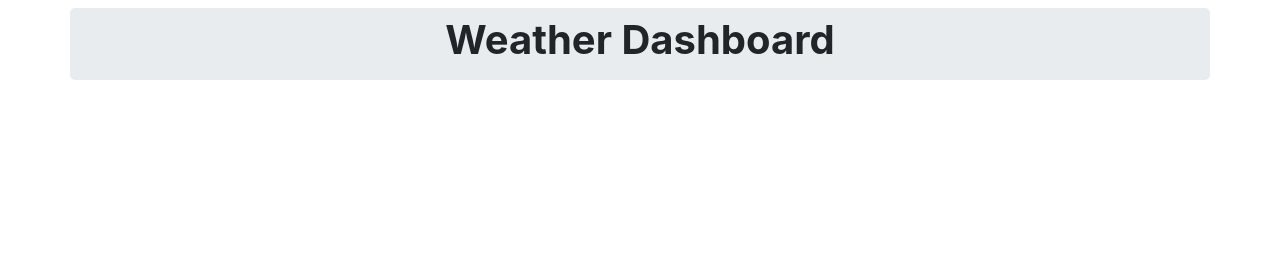
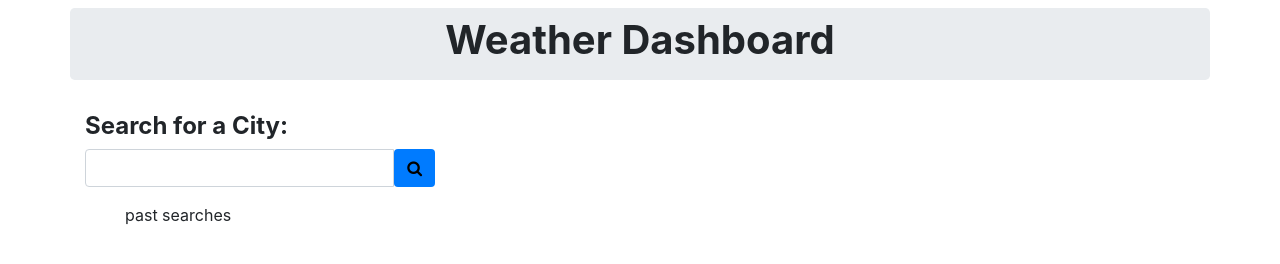
Before and after one commit to GreysonMainor/week-6-weather-Dashboard, a plain HTML site: page index.html in a window 1280 px wide. Drawn offline with nearby package versions, Linux system fonts and the light colour scheme.

Commit message:
added my search button to my html.

```diff
--- a/index.html
+++ b/index.html
@@ -11,7 +11,22 @@
     <div class="jumbotron container mt-2 text-center p-2" >
         <h1> <strong>Weather Dashboard</strong></h1>
     </div>
-
+    <div class="container">
+        <div class="row">
+            <div class="col-md-4">
+                <h4><strong>Search for a City:</strong></h4>
+                <div class="input-group mb-3">
+                    <input class="form-control" id="search-city">
+                    <div>
+                        <button class="btn bg-primary" id="search-button"><i class="fa fa-search"></i></button>
+                    </div>
+                </div>
+                <ul class="pastSearch">
+                    past searches
+                </ul>
+            </div>
+        </div>
+    </div>
 
 
     <script src="https://code.jquery.com/jquery.js"></script>
```
